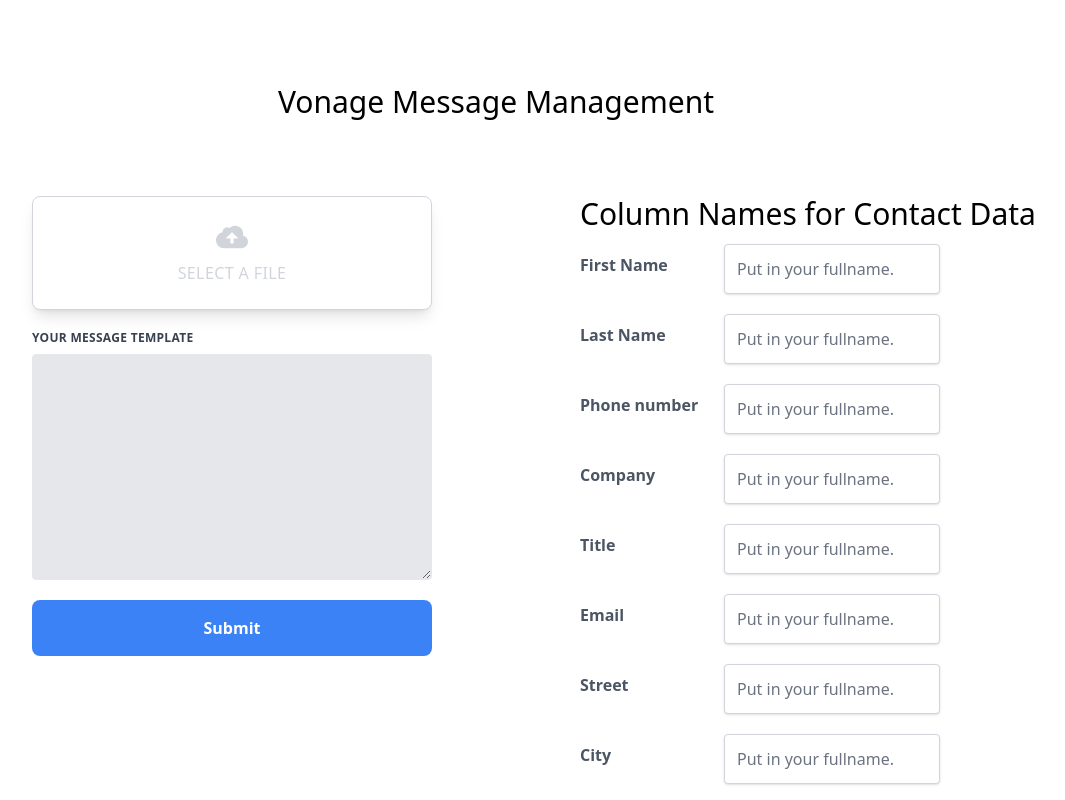
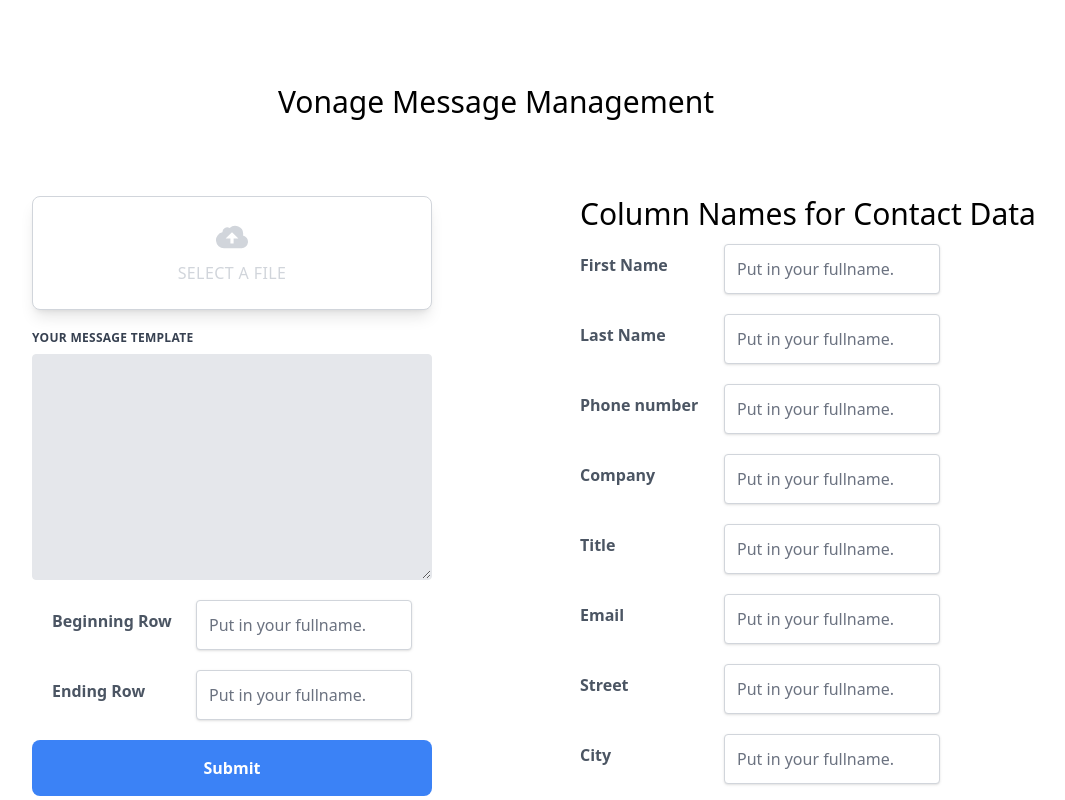
Before and after one commit to cooldev900/vonage-manage-frontend, a React (Vite) app: page / in a window 1280 px wide. Shown: the top 800 px of the page, without its empty margins (144-1209 px from the left). Built offline with nearby package versions, Linux system fonts and the light colour scheme.

Commit message:
feat: range functionality

```diff
--- a/src/App.tsx
+++ b/src/App.tsx
@@ -20,7 +20,34 @@
   zipcode: Yup.string().optional(),
   country: Yup.string().optional(),
   phoneNumber: Yup.string().required('Phone number is required'),
-  messageTemplate: Yup.string().required('Message template is required')
+  messageTemplate: Yup.string().required('Message template is required'),
+  beginRow: Yup.string().test(
+    'is-greater-or-equal-one',
+    'Begin Row must be number and greater or equal to 1',
+    function (value) {
+      if (!value) return true
+      try {
+        let beginValue = parseInt(value)
+        return beginValue > 0
+      } catch (e) {
+        return false
+      }
+    }
+  ),
+  endRow: Yup.string().test(
+    'is-greater-or-equal',
+    'End row must be  be number and equal to or greater than start row or 1',
+    function (value) {
+      if (!value) return true
+      let { beginRow } = this.parent
+      if (!beginRow) return true
+      try {
+        return parseInt(value) >= parseInt(beginRow)
+      } catch (e) {
+        return false
+      }
+    }
+  )
 })
 
 const initialValues = {
@@ -72,10 +99,18 @@
 
     const formdata = new FormData()
     formdata.append('csvfile', csvFile)
-    Object.keys(data).map((key) =>
+    Object.keys(data).map((key) => {
+      if (key === 'beginRow') {
+        formdata.append('beginRow', data['beginRow'] ? data['beginRow'] : '-1')
+        return
+      }
+      if (key === 'endRow') {
+        formdata.append('endRow', data['endRow'] ? data['endRow'] : '-1')
+        return
+      }
       //@ts-ignore
       formdata.append(key, data[key] ? data[key] : '-')
-    )
+    })
     const result = await axios.post(
       'http://localhost:8000/send_sms',
       formdata,
@@ -145,6 +180,55 @@
                     </p>
                   )}
                 </div>
+
+                <div className="mb-5 sm:w-full md:px-5 sm:px-3">
+                  <div className="flex items-center justify-between gap-[15px]">
+                    <label
+                      htmlFor="firstName"
+                      className="block mb-2 font-bold text-gray-600"
+                    >
+                      Beginning Row
+                    </label>
+                    <input
+                      id="firstName"
+                      type="text"
+                      placeholder="Put in your fullname."
+                      className="border border-gray-300 shadow p-3 w-3/5 rounded mb-"
+                      {...register('beginRow')}
+                    />
+                  </div>
+
+                  {!!errors?.beginRow?.message && (
+                    <p className="text-sm text-red-400 mt-2">
+                      {errors.beginRow.message}
+                    </p>
+                  )}
+                </div>
+
+                <div className="mb-5 sm:w-full md:px-5 sm:px-3">
+                  <div className="flex items-center justify-between gap-[15px]">
+                    <label
+                      htmlFor="firstName"
+                      className="block mb-2 font-bold text-gray-600"
+                    >
+                      Ending Row
+                    </label>
+                    <input
+                      id="firstName"
+                      type="textd"
+                      placeholder="Put in your fullname."
+                      className="border border-gray-300 shadow p-3 w-3/5 rounded mb-"
+                      {...register('endRow')}
+                    />
+                  </div>
+
+                  {!!errors?.endRow?.message && (
+                    <p className="text-sm text-red-400 mt-2">
+                      {errors.endRow.message}
+                    </p>
+                  )}
+                </div>
+
                 <button
                   type="submit"
                   // disabled={Object.keys(errors).length > 0}
--- a/src/types.ts
+++ b/src/types.ts
@@ -16,4 +16,6 @@
   country?: string
   phoneNumber: string
   messageTemplate: string
+  beginRow?: string
+  endRow?: string
 }
```
